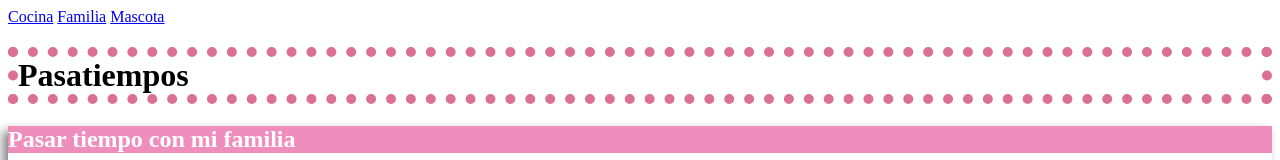
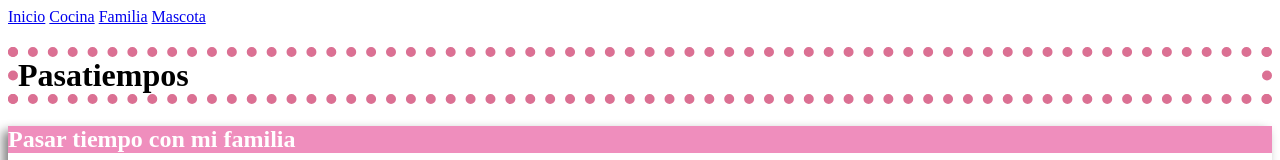
Before and after one commit to paolaramirez24/Pasatiempos_pt3, a plain HTML site: page familia.html in a window 1280 px wide. Shown: the top 160 px of the page. Drawn offline with Linux system fonts and the light colour scheme.

Commit message:
Cambie el nav de las paginas de mis pasatiempos

```diff
--- a/familia.html
+++ b/familia.html
@@ -9,6 +9,7 @@
   <body>
     <header>
       <nav>
+        <a href="index.html">Inicio</a>
         <a href="cocina.html">Cocina</a>
         <a href="familia.html">Familia</a>
         <a href="mascota.html">Mascota</a>
```
Also changed, not shown: mascota.html (+1 -0 lines).
